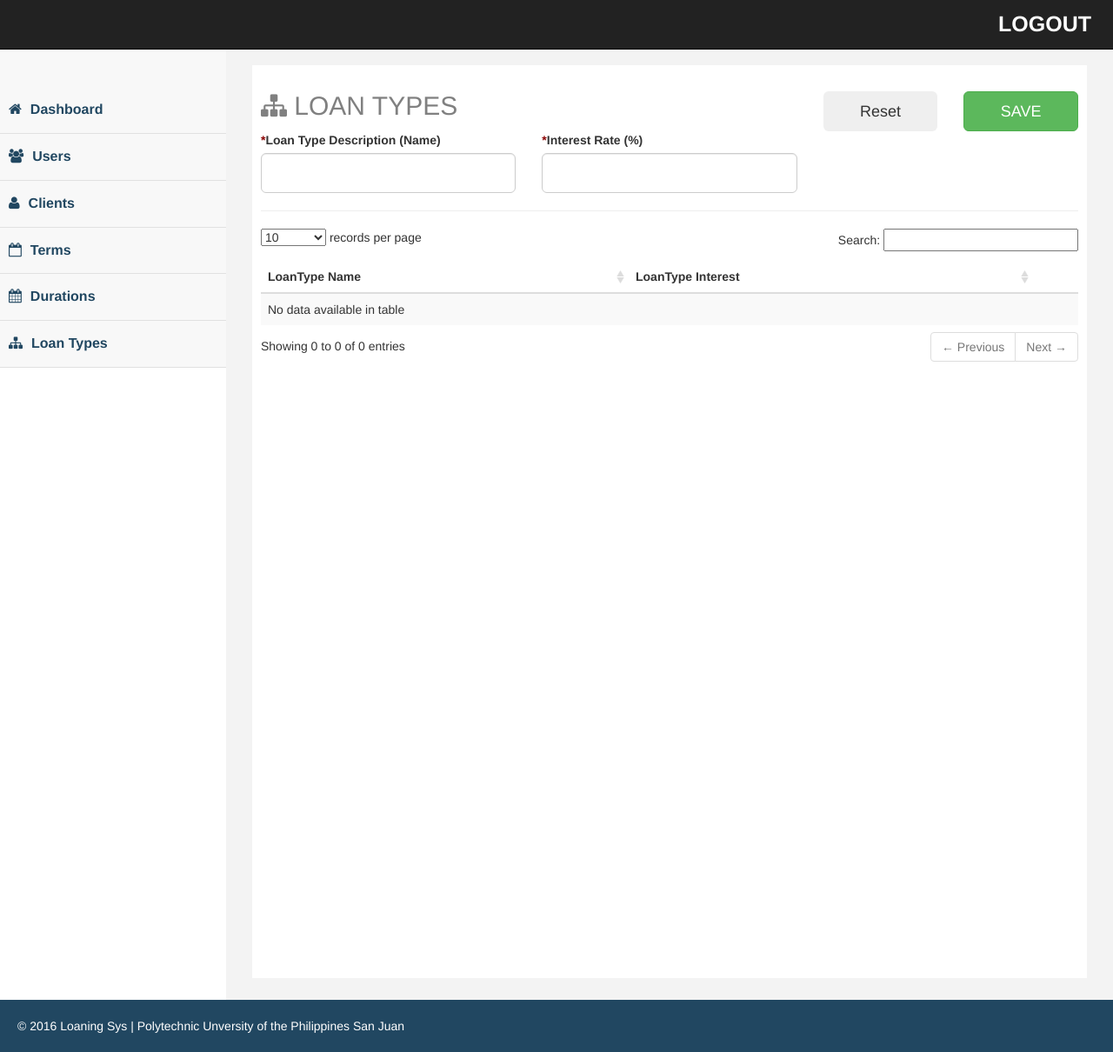
After one commit to lalakokaori/loansys, a PHP site: page /view/loantype/main.php in a window 1280 px wide. The commit adds this page. Shown: the whole page at 87% size. Run offline with PHP 8.4, Linux system fonts and the light colour scheme; the visitor is signed in with stand-in values (Sample User, id 1); data that the repository does not hold is empty.

Commit message:
Completed Module::Loan Types -Create Update -Delete -Fetch -UI/UX -JAjax -(MVC) Structure - Validations

```diff
--- /dev/null
+++ b/controller/loantype/main.js
@@ -0,0 +1,155 @@
+	populate_table_main();
+
+
+
+
+  var table_main = $('#table_main').dataTable({
+    "aoColumnDefs": [ { "bSortable": false, "aTargets": [2,3] } ],
+    "aaSorting": []
+  });  //Initialize the datatable
+
+function populate_table_main(){
+	//ajax now
+	$.ajax ({
+	  type: "POST",
+	  url: "../../model/loantypes/populate_table_main.php",
+	  dataType: 'json',
+	  cache: false,
+	  success: function(s)
+	  {
+	    table_main.fnClearTable();
+	    for(var i = 0; i < s.length; i++)
+	    {
+	      table_main.fnAddData
+	      ([
+	        s[i][1], '<span class="badge">'+s[i][2]+'</span>',
+	        '<button data-toggle="tooltip" onclick="table_row_view(this.value)" value='+s[i][0]+' data-toggle="modal" class="btn btn-xs " title="VIEW /Edit"> <i class="fa fa-eye"></i></button>',
+	        '<button data-toggle="tooltip" onclick="table_row_del(this.value)" value='+s[i][0]+' data-toggle="modal" class="btn btn-xs  btn-danger" title="Delete"> <i class="fa fa-trash"></i> </button>',
+	      ],false);
+	      table_main.fnDraw();
+
+	    }
+	  }
+	});
+	//ajax end
+} //
+
+function reset(){
+	$('#btn_save').val('create');
+
+	$('#f_name').val('');
+	$('#f_interest').val('');
+
+
+	$('#f_name_div').removeClass('has-error');
+	$('#f_interest_div').removeClass('has-error');
+
+}
+
+function validate_form(){
+	err = false;
+
+	if($('#f_name').val()==''){
+		err = true;
+		$('#f_name_div').addClass('has-error');
+	}
+	else
+		$('#f_name_div').removeClass('has-error');
+
+	if($('#f_interest').val()=='' || $('#f_interest').val()<0 || $('#f_interest').val()>100){
+		err = true;
+		$('#f_interest_div').addClass('has-error');
+	}
+	else
+		$('#f_interest_div').removeClass('has-error');
+
+
+
+	return err;
+}
+
+
+function table_row_del(id){
+
+  var choice = confirm("Are you sure you want to Delete?");
+  if(choice==true){
+  			//ajax now
+			$.ajax ({
+			  type: "POST",
+			  url: "../../model/loantypes/delete.php",
+			  data: 'id='+id,
+			  dataType: 'json',
+			  cache: false,
+			  success: function(s){
+			  	alert('Success: Deleted ');
+			  	reset();
+			  	populate_table_main();
+			  }
+			});
+  }
+}
+
+function table_row_view(id){
+	reset();
+		//ajax now
+	$.ajax ({
+	  type: "POST",
+	  url: "../../model/loantypes/fetch.php",
+	  data: 'id='+id,
+	  dataType: 'json',
+	  cache: false,
+	  success: function(s){
+	  	$('#btn_save').val(id);
+	  	$('#f_name').val(s[0][0]);	$('#f_interest').val(s[0][1]);
+	  }
+	});
+	//ajax end
+}
+
+$('#btn_reset').click(function(){ reset(); })
+
+$('#btn_save').click(function(){
+
+	if(validate_form()==true){}
+	else{
+
+		var loantype_name = $('#f_name').val();
+		var loantype_interest = $('#f_interest').val();
+
+		var dataString = 'loantype_name='+loantype_name+'&loantype_interest='+loantype_interest;
+		if(this.value=='create'){ //CREATE MODE
+			//ajax now
+			$.ajax ({
+			  type: "POST",
+			  url: "../../model/loantypes/create.php",
+			  data: dataString,
+			  dataType: 'json',
+			  cache: false,
+			  success: function(s){
+			  	alert('Saved');
+			  	reset();
+			  	populate_table_main();
+			  }
+			});
+			//ajax end
+		}
+		else{ //UPDATE MODE
+			var id = this.value;
+			//ajax now
+			$.ajax ({
+			  type: "POST",
+			  url: "../../model/loantypes/update.php",
+			  data: dataString+'&id='+id,
+			  dataType: 'json',
+			  cache: false,
+			  success: function(s){
+			  	alert('Updated');
+			  	reset();
+			  	populate_table_main();
+			  }
+			});
+			//ajax end
+		}
+	}
+
+})
--- /dev/null
+++ b/model/loantypes/populate_table_main.php
@@ -0,0 +1,18 @@
+<?php
+    include('../master/connect.php');
+
+
+  $sql = "SELECT *
+  FROM LoanTypes WHERE loantypes_status = 'active' ORDER BY loantypes_interest desc";
+  $q = $conn->prepare($sql);
+  $q -> execute();
+  $browse = $q -> fetchAll();
+  foreach($browse as $fetch)
+  {
+    $output[] = array ($fetch['loantypes_id'],
+    	$fetch['loantypes_name'],$fetch['loantypes_interest'].' %');
+  }
+$conn = null;
+
+echo json_encode($output);
+?>
--- /dev/null
+++ b/view/loantype/main.php
@@ -0,0 +1,121 @@
+<?php include('../../controller/master/log.php'); ?>
+
+
+<!DOCTYPE html>
+<head>
+      <meta charset="utf-8" />
+    <meta name="viewport" content="width=device-width, initial-scale=1.0" />
+    <title>Loan Types</title>
+	<!-- BOOTSTRAP STYLES-->
+     <!-- FONTAWESOME STYLES-->
+    <link href="../../assets/css/custom.css" rel="stylesheet" />
+
+
+    <script src="../../controller/master/logout.js" type="text/javascript"></script>
+
+  <!--GEMS-->
+    <link href="../../gems/font-awesome/css/font-awesome.min.css" rel="stylesheet" type="text/css" />
+    <!--Bootstrap CSS BELOW-->
+    <link href="../../gems/bootstrap/css/bootstrap.min.css" rel="stylesheet" type="text/css" />
+    <!--JQUERY BELOW-->
+    <script src="../../gems/jQuery/jQuery-2.1.4.min.js"></script>
+    <!--Datatables BELOW-->
+    <script src="../../gems/datatables/jquery.dataTables.js" type="text/javascript"></script>
+    <!--Datatables Bootsrap CSS BELOW -->
+    <script src="../../gems/datatables/dataTables.bootstrap.js" type="text/javascript"></script>
+    <!--Datatables Javascript BELLOW -->
+    <link href="../../gems/datatables/dataTables.bootstrap.css" rel="stylesheet" type="text/css" />
+
+
+</head>
+<body>
+
+    <div id="wrapper">
+         <div class="navbar navbar-inverse navbar-fixed-top">
+            <div class="adjust-nav">
+                <div class="navbar-header">
+                    <button type="button" class="navbar-toggle" data-toggle="collapse" data-target=".sidebar-collapse">
+                        <span class="icon-bar"></span>
+                        <span class="icon-bar"></span>
+                        <span class="icon-bar"></span>
+                    </button>
+                    <a class="navbar-brand" href="#">
+                    </a>
+                </div>
+
+                 <span class="logout-spn" >
+                  <a href="../../model/master/logout_process.php" style="color:#fff;" onclick="return logout();">LOGOUT</a>
+
+                </span>
+            </div>
+        </div>
+        <?php include('../master/sidebar.html');?>
+
+        <div id="page-wrapper" >
+
+            <div id="page-inner">
+
+                <div class="row">
+                    <div class="col-md-8 col-xs-12"><h2 style="color:grey"><i class="fa fa-sitemap"></i> LOAN TYPES </h2></div>
+                    <div class="col-md-2 col-xs-12"><br><button id="btn_reset" class="btn btn-block btn-lg">Reset</button></div>
+                    <div class="col-md-2 col-xs-12"><br><button id="btn_save" value="create" class="btn btn-block btn-success btn-lg">SAVE</button></div>
+                </div>
+
+            <?php include('main_form.html'); ?>
+
+
+                 <!-- /. ROW  -->
+                  <hr />
+
+          <div class="row">                     <!-- TABLES -->
+
+            <div class="col-lg-12 col-sm-12 col-xs-12">
+              <table id="table_main" class="table table-striped table-hover">
+                <thead>
+                  <tr>
+                    <th>LoanType Name</th>
+                    <th>LoanType Interest</th>
+                    <th style="width: 10px"></th>
+                    <th style="width: 10px"></th>
+                  </tr>
+                  <tbody></tbody>
+                </thead>
+              </table>
+
+              </div><!-- /.col -->
+          </div>  <!-- /.row -->
+
+
+
+
+
+
+                 <!-- /. ROW  -->
+            </div>
+             <!-- /. PAGE INNER  -->
+            </div>
+         <!-- /. PAGE WRAPPER  -->
+        </div>
+    <div class="footer">
+
+
+             <div class="row">
+                <div class="col-lg-12" >
+                    &copy;  2016 Loaning Sys | Polytechnic Unversity of the Philippines San Juan</a>
+
+                </div>
+        </div>
+        </div>
+
+
+     <!-- /. WRAPPER  -->
+    <!-- SCRIPTS -AT THE BOTOM TO REDUCE THE LOAD TIME-->
+      <!-- BOOTSTRAP SCRIPTS -->
+
+    <script src="../../controller/loantype/main.js" type="text/javascript"></script>
+    <script type="text/javascript">
+
+    </script>
+
+</body>
+</html>
--- /dev/null
+++ b/view/loantype/main_form.html
@@ -0,0 +1,16 @@
+
+
+<div class="row" style="margin-bottom:5px"> <!-- ROW 1 -->
+  <div class="col-sm-4 col-xs-12" id="f_name_div" class='form-group'>
+    <label><font color="darkred">*</font>Loan Type Description (Name)</label> <!-- Prod_Name -->
+    <input type="text" class="form-control input-lg" id="f_name" required>
+  </div>
+
+  <div class="col-sm-4 col-xs-12" id="f_interest_div" class='form-group'>
+    <label><font color="darkred">*</font>Interest Rate (%)</label> <!-- Prod_Name -->
+    <input type="number" class="form-control input-lg" id="f_interest" required>
+  </div>
+  <div class="col-sm-4"></div>
+
+
+</div> <!-- /.row -->
--- a/view/master/sidebar.html
+++ b/view/master/sidebar.html
@@ -25,6 +25,9 @@
             <a href="../duration/main.php"><i class="fa fa-calendar "></i>Durations</a></a>
         </li>
 
+        <li>
+            <a href="../loantype/main.php"><i class="fa fa-sitemap "></i>Loan Types</a></a>
+        </li>
         </li>
     </ul>
                 </div>
```
Also changed, not shown: index.php (+12 -0 lines), model/loantypes/create.php (added, +17 -0 lines), model/loantypes/delete.php (added, +13 -0 lines), model/loantypes/fetch.php (added, +17 -0 lines), model/loantypes/update.php (added, +16 -0 lines).
